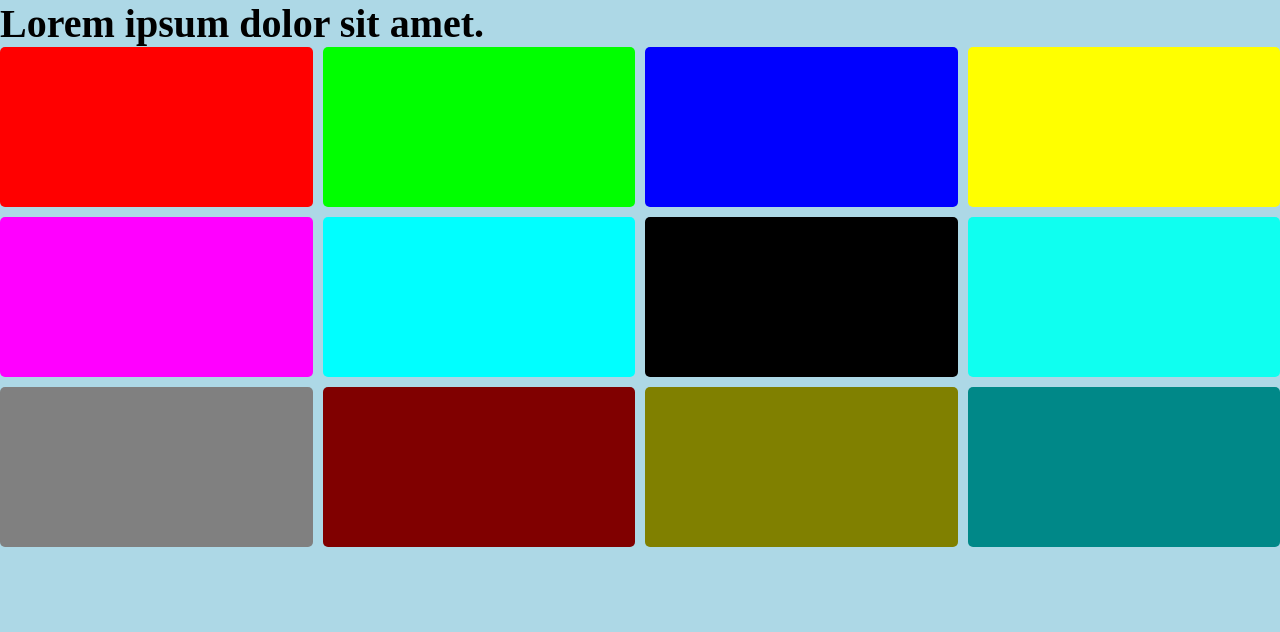
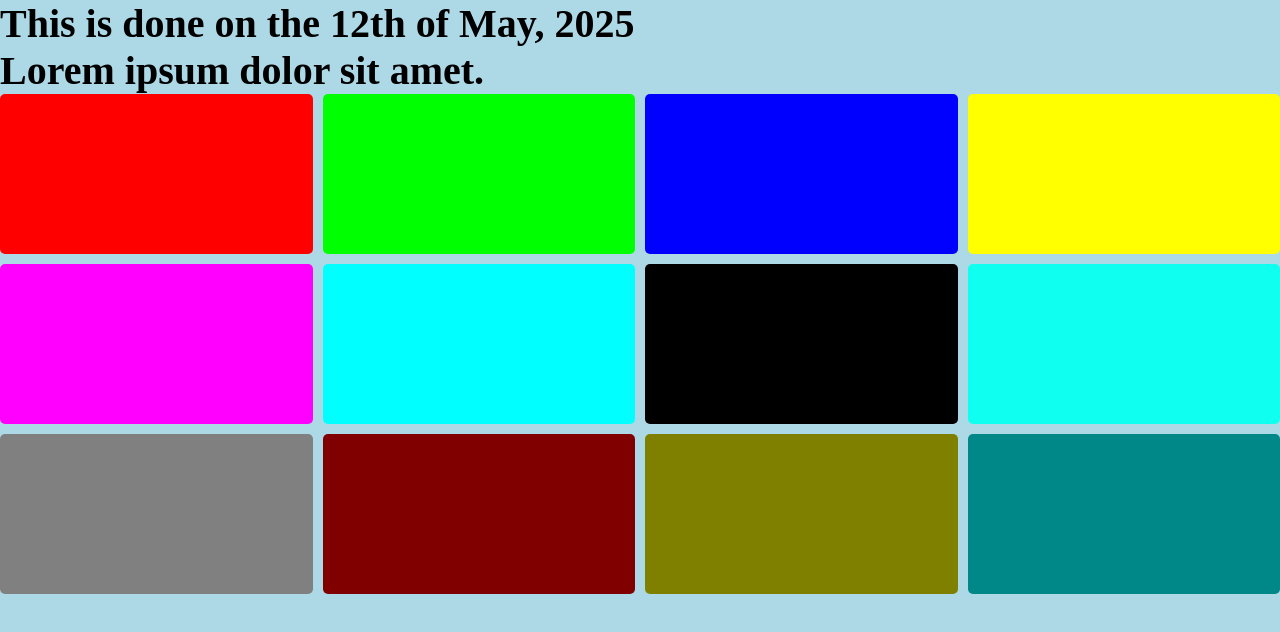
Before and after one commit to Damilare-Tolulope/axia-cohort-8, a plain HTML site: page class 10/index.html in a window 1280 px wide. Drawn offline with Linux system fonts and the light colour scheme.

Commit message:
Add paragraph to class 10 index.html

```diff
--- a/class 10/index.html
+++ b/class 10/index.html
@@ -7,6 +7,7 @@
     <link rel="stylesheet" href="styles.css">
 </head>
 <body>
+    <p>This is done on the 12th of May, 2025</p>
     <!--
         CLASSWORK
 
```
